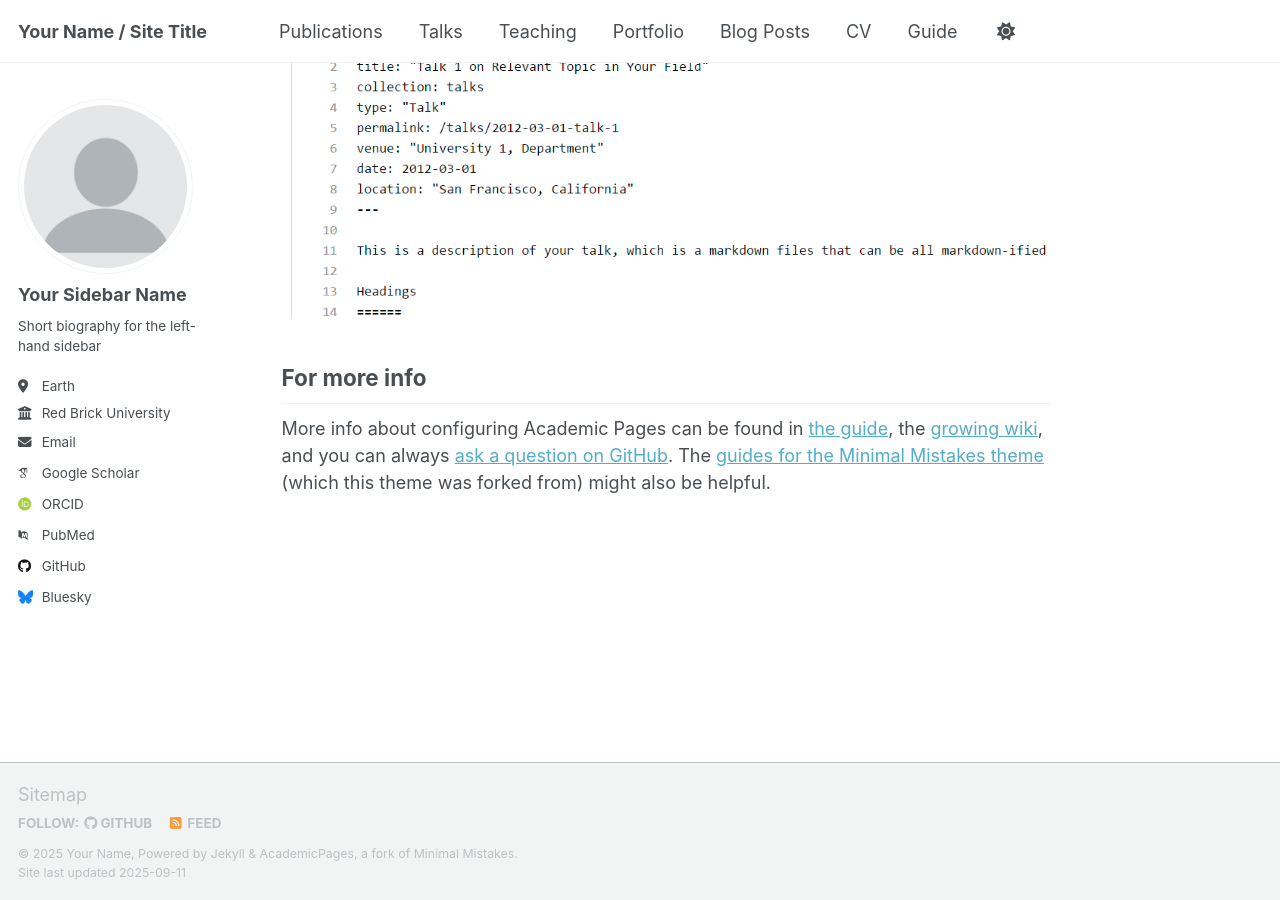
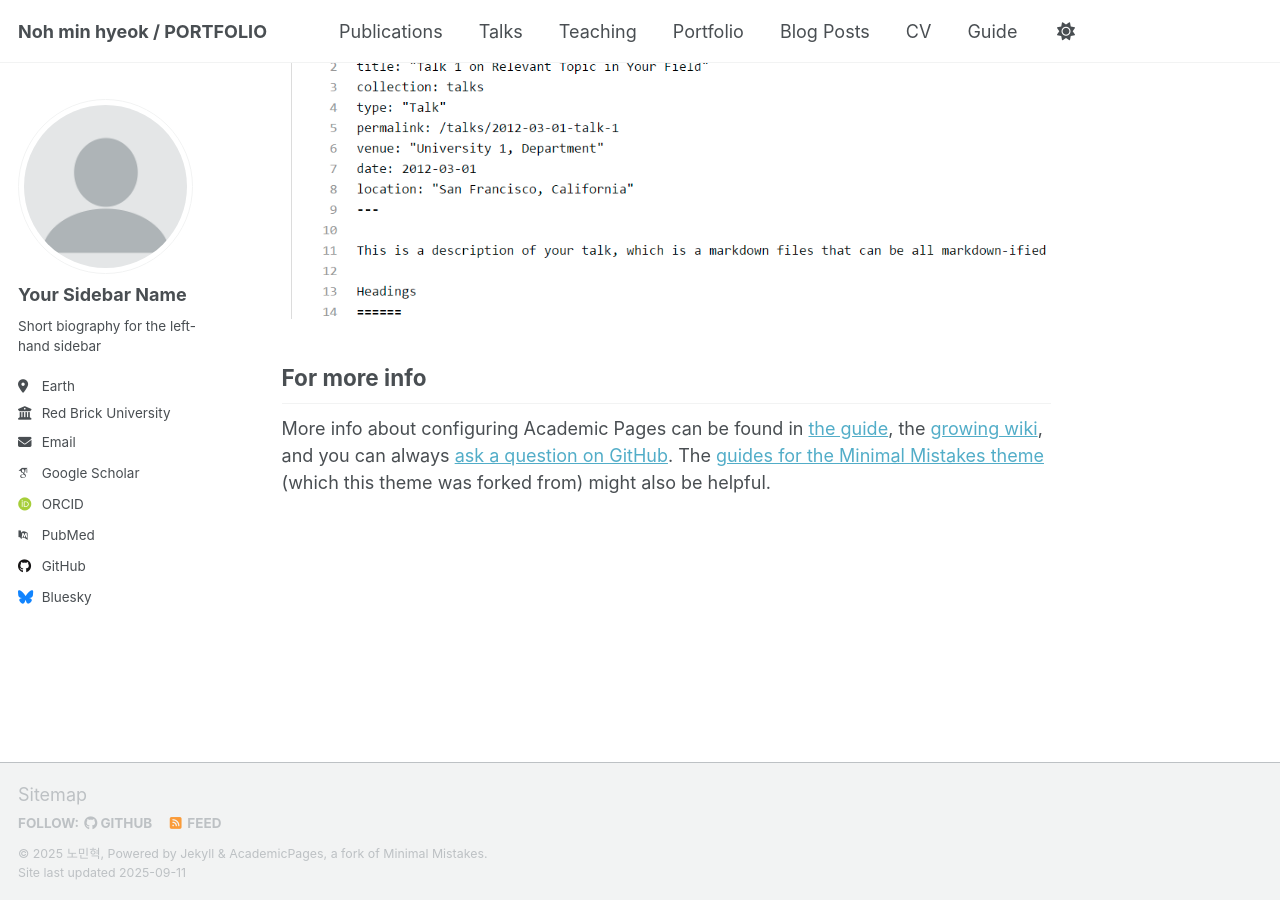
Before and after one commit to nohminhyeok/nohminhyeok.github.io, a Jekyll site: the page built from _pages/about.md, in a window 1280 px wide and 900 px high, scrolled down 2880 px. Built offline with Jekyll 4.4.1, drawn with Linux system fonts in a browser that asks for light colours; some web fonts are replaced; a script that is not in the unit is left out.

Commit message:
포트폴리오 테스트

```diff
--- a/_config.yml
+++ b/_config.yml
@@ -9,10 +9,10 @@
 # Basic Site Settings
 locale                   : "en-US"
 site_theme               : "default" # Currently available options are "default", "air"
-title                    : "Your Name / Site Title"
+title                    : "Noh min hyeok / PORTFOLIO"
 title_separator          : "-"
-name                     : &name "Your Name"
-description              : &description "Your Name's academic portfolio"   # Update this with a general description of your site, this is the default if not overridden by a page
+name                     : &name "노민혁"
+description              : &description "백엔드 개발자 포트폴리오"   # Update this with a general description of your site, this is the default if not overridden by a page
 url                      : https://academicpages.github.io # The base hostname & protocol for your site e.g. "https://[your GitHub username].github.io",
                                                            # or if you already have some other page hosted on Github then use "https://[your GitHub username].github.io/[Your Repo Name]"
 baseurl                  : "" # the subpath of your site, e.g. "/blog"
```
Also changed, not shown: 4 other files.
